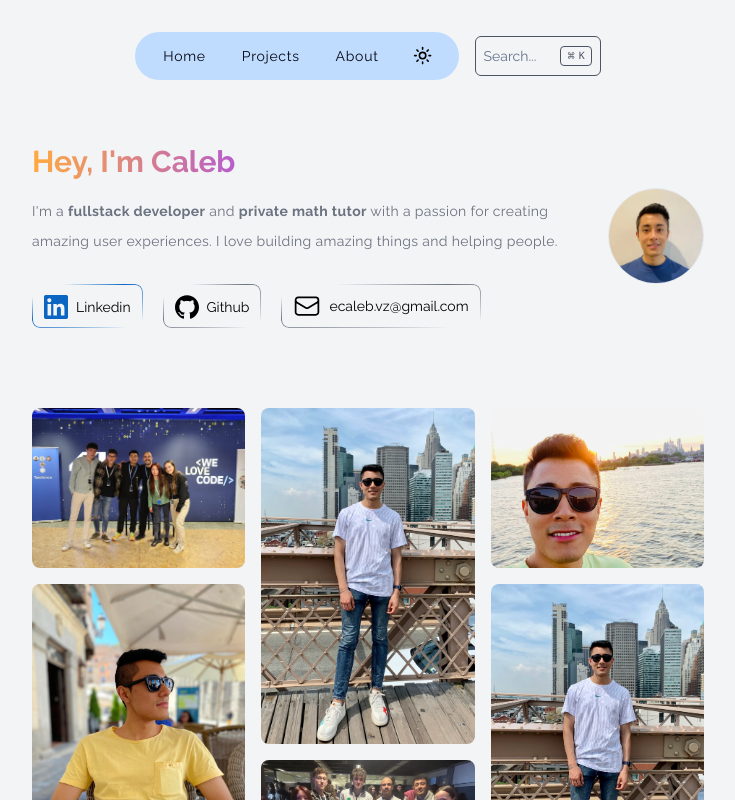
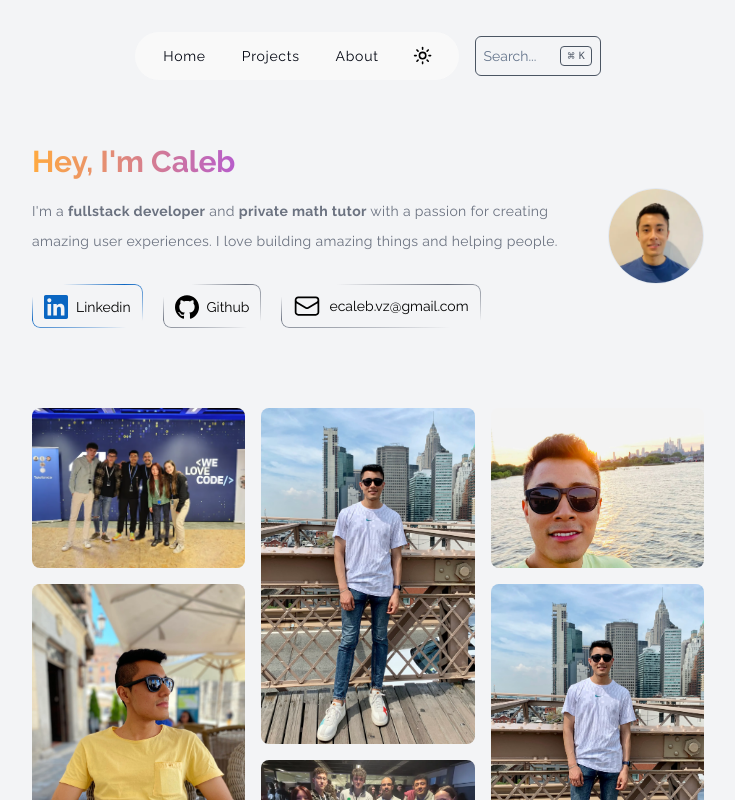
Before and after one commit to ecaleb97/ecaleb.dev, a Next.js app: page / in a window 1280 px wide. Shown: the top 800 px of the page, without its empty margins (272-1007 px from the left). Built offline with nearby package versions, Linux system fonts and the light colour scheme.

Commit message:
refactor: Update header component styling and links

```diff
--- a/src/components/header/header.tsx
+++ b/src/components/header/header.tsx
@@ -52,7 +52,7 @@ export function Header () {
           sm:rounded-full'
         /> */}
         <nav
-          className='flex h-12 bg-blue-200
+          className='flex h-12
           py-2 md:py-0 bg-[#fafafa]/90
           dark:bg-customDark rounded-full px-4'
         >
```
